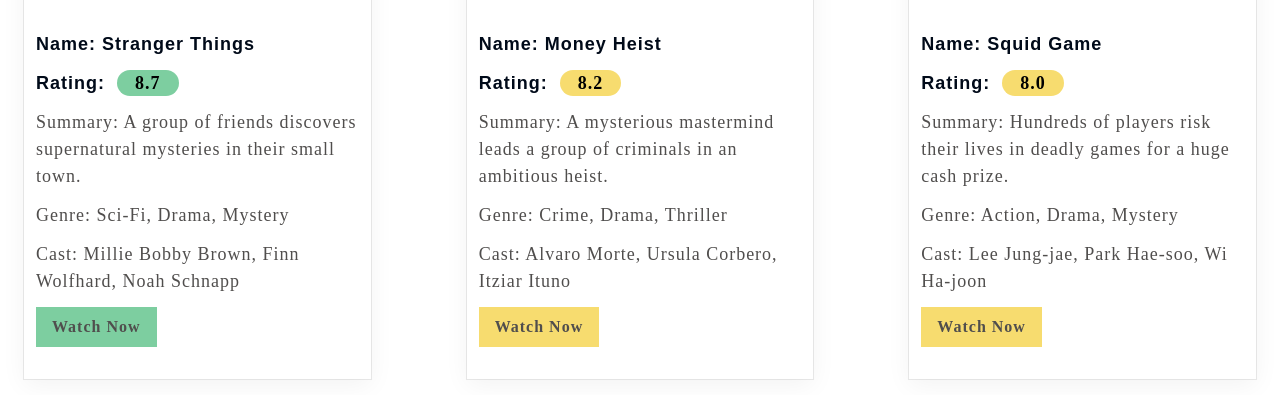
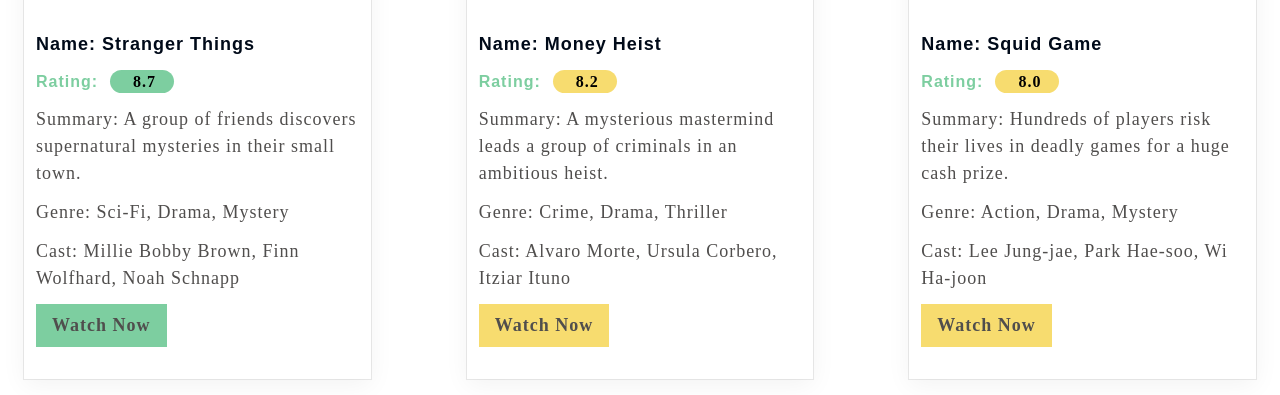
Before and after one commit to kanganamaheshwari0-cmd/react-project, a React (Vite) app in the folder react-project/: page / in a window 1280 px wide. Shown: the part 405-800 px from the top of the page. Built offline with nearby package versions, Linux system fonts and the light colour scheme.

Commit message:
Styled components in react js

```diff
--- a/react-project/package.json
+++ b/react-project/package.json
@@ -15,6 +15,7 @@
     "react": "^19.2.8",
     "react-dom": "^19.2.8",
     "react-router-dom": "^7.18.3",
+    "styled-components": "^6.5.3",
     "tailwindcss": "^4.3.3"
   },
   "devDependencies": {
--- a/react-project/src/components/SeriesCard.jsx
+++ b/react-project/src/components/SeriesCard.jsx
@@ -1,18 +1,50 @@
 import styles from "./Netflix.module.css";
+import styled from 'styled-components';
 
 const SeriesCard = ({data}) => {
     // console.log(props)
     const { img_url, name, rating, description, cast, genre, watch_url } = data;
 
-    const btn_style = {
-        padding: "0.8rem 1.6rem",
-        border:"none",
-        fontSize:"1.6rem",
-        backgroundColor:`${rating>= 8.5 ? "#7dcea0":"#f7dc6f"}`,
-        color:"var(--btn-color)",
-        fontWeight: "bold",
-        cursor: "pointer",
-    }
+    // const btn_style = {
+    //     const ButtonThapa = styled.button({
+    //     padding: "0.8rem 1.6rem",
+    //     border:"none",
+    //     fontSize:"1.6rem",
+    //     backgroundColor:`${rating>= 8.5 ? "#7dcea0":"#f7dc6f"}`,
+    //     color:"var(--btn-color)",
+    //     fontWeight: "bold",
+    //     cursor: "pointer",
+
+    //   });
+       const ButtonThapa = styled.button`
+        padding: 0.8rem 1.6rem;
+        border:none;
+        font=size:1.6rem;
+        background-color:${(props) => props.rating >= 8.5 ? "#7dcea0" : "#f7dc6f"};
+        color:var(--btn-color);
+        font-weight: bold;
+        cursor: pointer;
+
+       `;
+
+       const Rating = styled.h3`
+       font-size:1.6rem;
+       color:#7dcea0;
+       text-transform:capitalize;
+
+       `;
+
+
+
+
+    //     padding: "0.8rem 1.6rem",
+    //     border:"none",
+    //     fontSize:"1.6rem",
+    //     backgroundColor:`${rating>= 8.5 ? "#7dcea0":"#f7dc6f"}`,
+    //     color:"var(--btn-color)",
+    //     fontWeight: "bold",
+    //     cursor: "pointer",
+    // }
 
     const ratingClass = rating >= 8.5 ? styles.super_hit: styles.average;
     return(
@@ -23,16 +55,17 @@
 
                     <div className={styles["card-content"]}>
                     <h2>Name: {name}</h2>
-                    <h3>Rating:
-                        <span className={`${styles.rating} ${ratingClass}`}>
-                             {rating}
-                              </span>
-                    </h3>
+                    <Rating>
+                    Rating:
+                        <span className={`${styles.rating} ${ratingClass}`}> {rating}</span>
+                    </Rating>
+
                     <p>Summary: {description}</p>
                     <p>Genre: {genre.join(", ")}</p>
                     <p>Cast: {cast.join(", ")}</p>
                     <a href={watch_url} target='blank'>
-                        <button style={btn_style}>Watch Now</button>
+                        {/* <button style={btn_style}>Watch Now</button> */}
+                        <ButtonThapa rating={rating}>Watch Now</ButtonThapa>
                     </a>
                     </div>
                 </li>
```
Also changed, not shown: 1 other file (tests, documents, lock files or other folders).
